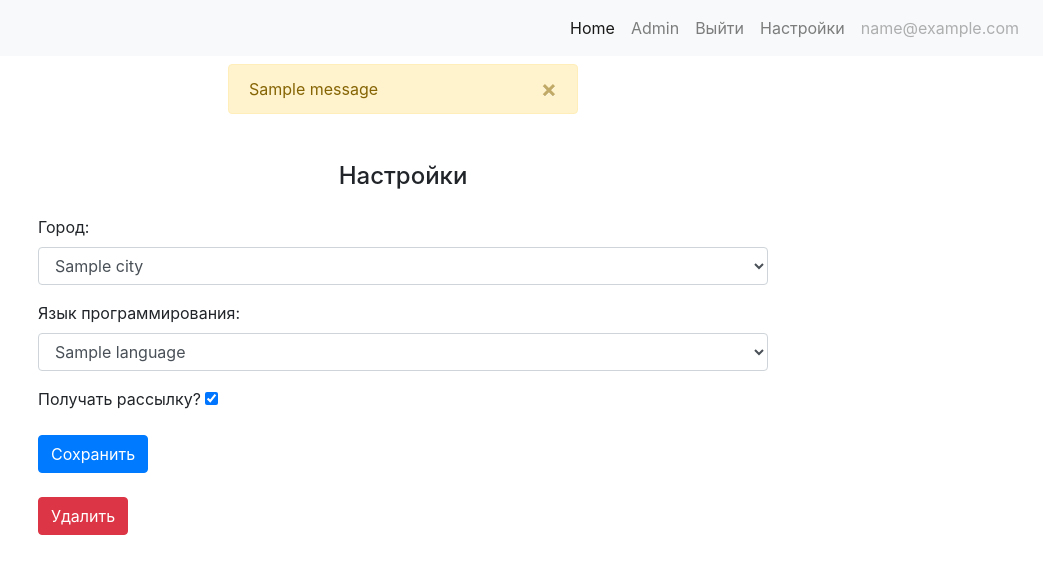
After one commit to YevhenMix/Scrapy_work, a Django app: page /accounts/update/ in a window 1280 px wide. The commit adds this page. Shown: the top 574 px of the page, without its empty margins (237-1280 px from the left). Run offline with Django 3.2, Linux system fonts and the light colour scheme; a user stored in the database is signed in; tables that the repository leaves empty hold one stand-in row (values such as "Sample post"); one stand-in notice (Sample message) is shown; some libraries are stand-ins or nearby versions.

```diff
--- a/src/accounts/forms.py
+++ b/src/accounts/forms.py
@@ -1,7 +1,8 @@
 from django import forms
 from django.contrib.auth import get_user_model, authenticate
-from  django.contrib.auth.hashers import check_password
+from django.contrib.auth.hashers import check_password
 
+from scraping.models import City, Language
 
 User = get_user_model()
 
@@ -43,3 +44,16 @@ class UserRegistrationForm(forms.ModelForm):
         if data['password'] != data['password2']:
             raise forms.ValidationError('Пароли не совпадают!')
         return data['password2']
+
+
+class UserUpdateForm(forms.ModelForm):
+    city = forms.ModelChoiceField(queryset=City.objects.all(), to_field_name='slug', required=False,
+                                  widget=forms.Select(attrs={'class': 'form-control'}), label='Город')
+    language = forms.ModelChoiceField(queryset=Language.objects.all(), to_field_name='slug', required=False,
+                                      widget=forms.Select(attrs={'class': 'form-control'}),
+                                      label='Язык программирования')
+    send_email = forms.BooleanField(required=False, widget=forms.CheckboxInput,
+                                    label='Получать рассылку?')
+    class Meta:
+        model = User
+        fields = ('city', 'language', 'send_email',)
--- a/src/accounts/templates/accounts/login.html
+++ b/src/accounts/templates/accounts/login.html
@@ -4,7 +4,7 @@
 
 <div class="row">
   <div class="col-md-8 mx-auto">
-    <p4 class="text-center my-2">Форма для входа</p4>
+    <h4 class="text-center my-6">Вход</h4>
     <form method="POST" action="">{% csrf_token %}
       <div class="form-group">
         {{ form.as_p }}
--- /dev/null
+++ b/src/accounts/templates/accounts/update.html
@@ -0,0 +1,21 @@
+{% extends "base.html" %}
+
+{% block content%}
+
+<div class="row">
+  <div class="col-md-8 mx-auto">
+    <h4 class="text-center my-4">Настройки</h4>
+    <form method="POST" action="">{% csrf_token %}
+      <div class="form-group">
+        {{ form.as_p }}
+      </div>
+      <button type="submit" class="btn btn-primary">Сохранить</button>
+    </form>
+    <form method="POST" action="{% url 'accounts:delete' %}">{% csrf_token %}
+      <div class="form-group"></div>
+      <button type="submit" class="btn btn-danger my-2">Удалить</button>
+    </form>
+  </div>
+</div>
+
+{% endblock %}
--- a/src/accounts/urls.py
+++ b/src/accounts/urls.py
@@ -1,9 +1,11 @@
 from django.contrib import admin
 from django.urls import path
-from accounts.views import login_view, logout_view, register_view
+from accounts.views import login_view, logout_view, register_view, update_view, delete_view
 
 urlpatterns = [
     path('login/', login_view, name='login'),
     path('logout/', logout_view, name='logout'),
     path('register/', register_view, name='register'),
+    path('update/', update_view, name='update'),
+    path('delete/', delete_view, name='delete'),
 ]
--- a/src/accounts/views.py
+++ b/src/accounts/views.py
@@ -1,7 +1,9 @@
-from django.contrib.auth import authenticate, login, logout
+from django.contrib.auth import authenticate, login, logout, get_user_model
 from django.shortcuts import render, redirect
+from django.contrib import messages
+from accounts.forms import UserLoginForm, UserRegistrationForm, UserUpdateForm
 
-from accounts.forms import UserLoginForm, UserRegistrationForm
+User = get_user_model()
 
 
 def login_view(request):
@@ -27,5 +29,38 @@ def register_view(request):
         new_user = form.save(commit=False)
         new_user.set_password(form.cleaned_data['password'])
         new_user.save()
+        messages.success(request, 'Регистрация прошла успешно!')
         return render(request, 'accounts/register_done.html', {'new_user': new_user})
     return render(request, 'accounts/register.html', {'form': form})
+
+
+def update_view(request):
+    if request.user.is_authenticated:
+        user = request.user
+        if request.method == 'POST':
+            form = UserUpdateForm(request.POST)
+            if form.is_valid():
+                data = form.cleaned_data
+                user.city = data['city']
+                user.language = data['language']
+                user.send_email = data['send_email']
+                user.save()
+                messages.success(request, 'Информация обновлена!')
+                return redirect('accounts:update')
+
+        form = UserUpdateForm(initial={'city': user.city,
+                                       'language': user.language,
+                                       'send_email': user.send_email})
+        return render(request, 'accounts/update.html', {'form': form})
+    else:
+        return redirect('accounts:login')
+
+
+def delete_view(request):
+    if request.user.is_authenticated:
+        user = request.user
+        if request.method == 'POST':
+            qs = User.objects.get(pk=user.pk)
+            qs.delete()
+            messages.error(request, 'Пользователь удален!')
+    return redirect('home')
--- a/src/templates/base.html
+++ b/src/templates/base.html
@@ -16,7 +16,7 @@
         <span class="navbar-toggler-icon"></span>
       </button>
       <div class="collapse navbar-collapse" id="navbarNav">
-        <ul class="navbar-nav">
+        <ul class="navbar-nav ml-auto">
           <li class="nav-item active">
             <a class="nav-link" href="{% url 'home' %}">Home <span class="sr-only">(current)</span></a>
           </li>
@@ -30,6 +30,9 @@
           <li class="nav-item">
             <a class="nav-link" href="{% url 'accounts:logout' %}">Выйти</a>
           </li>
+          <li class="nav-item">
+            <a class="nav-link" href="{% url 'accounts:update' %}">Настройки</a>
+          </li>
           {% else %}
           <li class="nav-item">
             <a class="nav-link" href="{% url 'accounts:login' %}">Войти</a>
@@ -40,14 +43,44 @@
           {% endif %}
 
           <li class="nav-item">
-            <a class="nav-link disabled" href="#" tabindex="-1" aria-disabled="true">Disabled</a>
+            <a class="nav-link disabled" href="#" tabindex="-1" aria-disabled="true">{{user.email}}</a>
           </li>
         </ul>
       </div>
     </nav>
+      <div class="container my-2">
+        <div class="row">
+          <div class="col-4 mx-auto">
+            {% if messages %}
+            {% for message in messages %}
+            {% if message.level == DEFAULT_MESSAGE_LEVELS.ERROR %}
+            <div class="alert alert-warning alert-dismissible fade show" role="alert">
+              {{ message }}
+              <button type="button" class="close" data-dismiss="alert" aria-label="Close">
+                <span aria-hidden="true">&times;</span>
+              </button>
+            </div>
+            {% else %}
+            <div class="alert alert-warning alert-dismissible fade show" role="alert">
+              {{ message }}
+              <button type="button" class="close" data-dismiss="alert" aria-label="Close">
+                <span aria-hidden="true">&times;</span>
+              </button>
+            </div>
+            {% endif %}
+            {% endfor %}
+            {% endif %}
+          </div>
+        </div>
+      </div>
+
     <div class="container">
       {% block content %}{% endblock %}
     </div>
+
+
+
+
 
 
     <!-- Optional JavaScript -->
```
Also changed, not shown: src/scraping/parsers.py (+3 -4 lines), src/accounts/migrations/0002_auto_20200804_1802.py (added), src/scraping/migrations/0002_error.py (added), src/scraping/migrations/0003_url.py (added).
